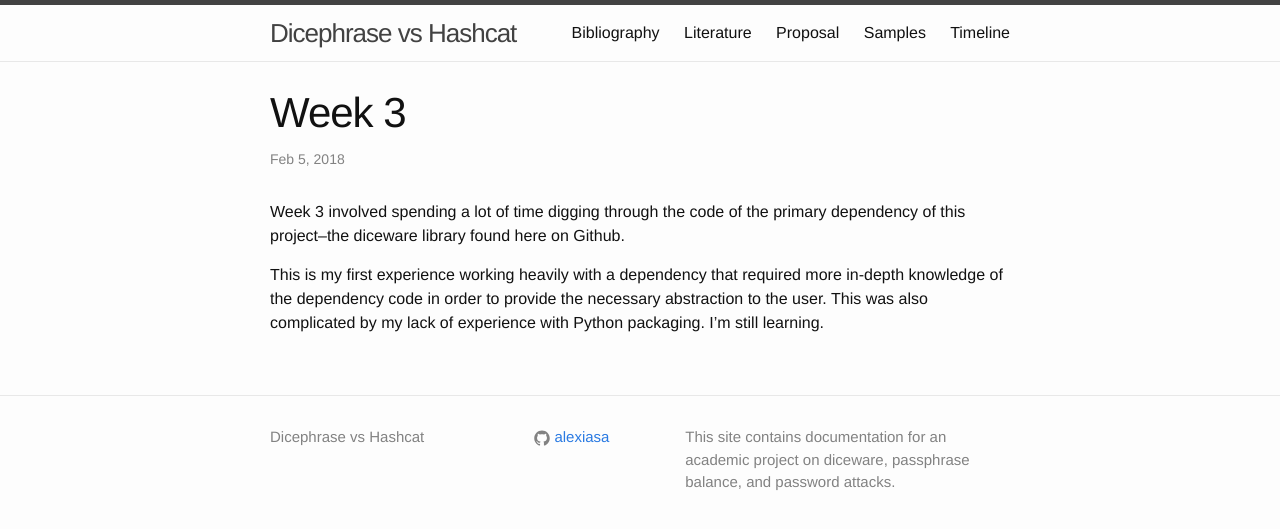
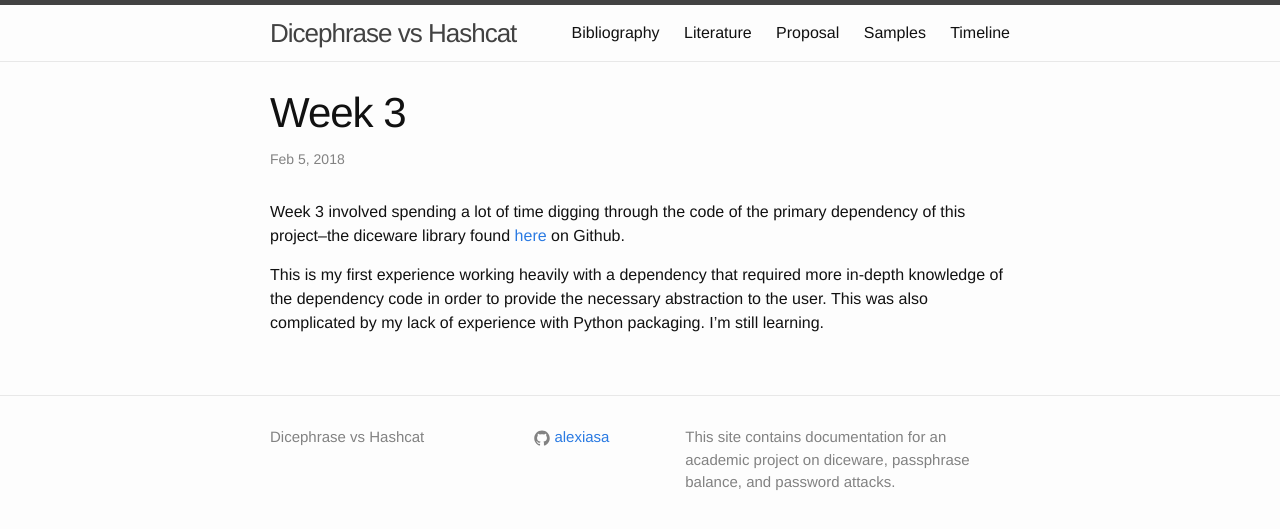
Before and after one commit to alexiasa/balanced-dicephrase, a Jekyll site: the page built from docs/_posts/2018-02-04-week-3.md, in a window 1280 px wide. Shown: the top 529 px of the page. Built offline with Jekyll 4.4.1, drawn with Linux system fonts in a browser that asks for light colours; part of the change alters nothing that is shown.

```diff
--- a/docs/_posts/2018-02-04-week-3.md
+++ b/docs/_posts/2018-02-04-week-3.md
@@ -5,6 +5,6 @@ date:   2018-02-04 22:55:00 -0800
 categories: journal
 ---
 
-Week 3 involved spending a lot of time digging through the code of the primary dependency of this project--the diceware library found here on Github.
+Week 3 involved spending a lot of time digging through the code of the primary dependency of this project--the diceware library found [here](https://github.com/ulif/diceware) on Github.
 
 This is my first experience working heavily with a dependency that required more in-depth knowledge of the dependency code in order to provide the necessary abstraction to the user. This was also complicated by my lack of experience with Python packaging. I'm still learning.
```
